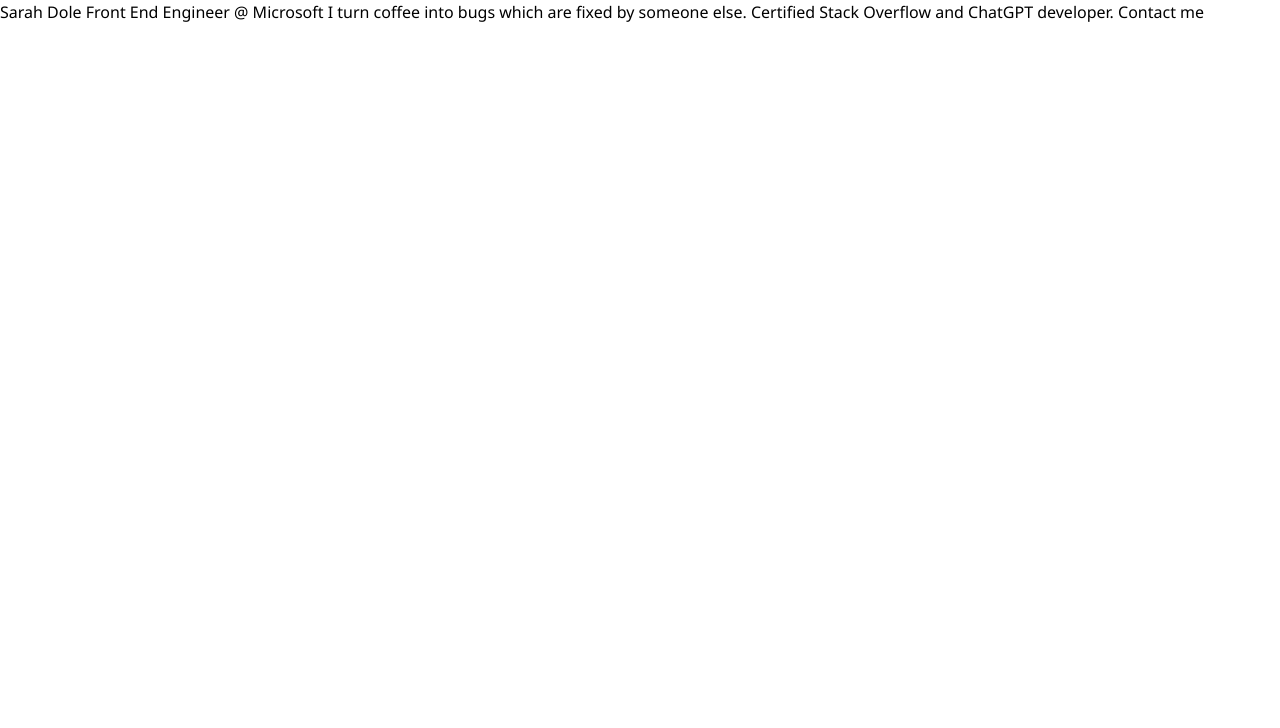
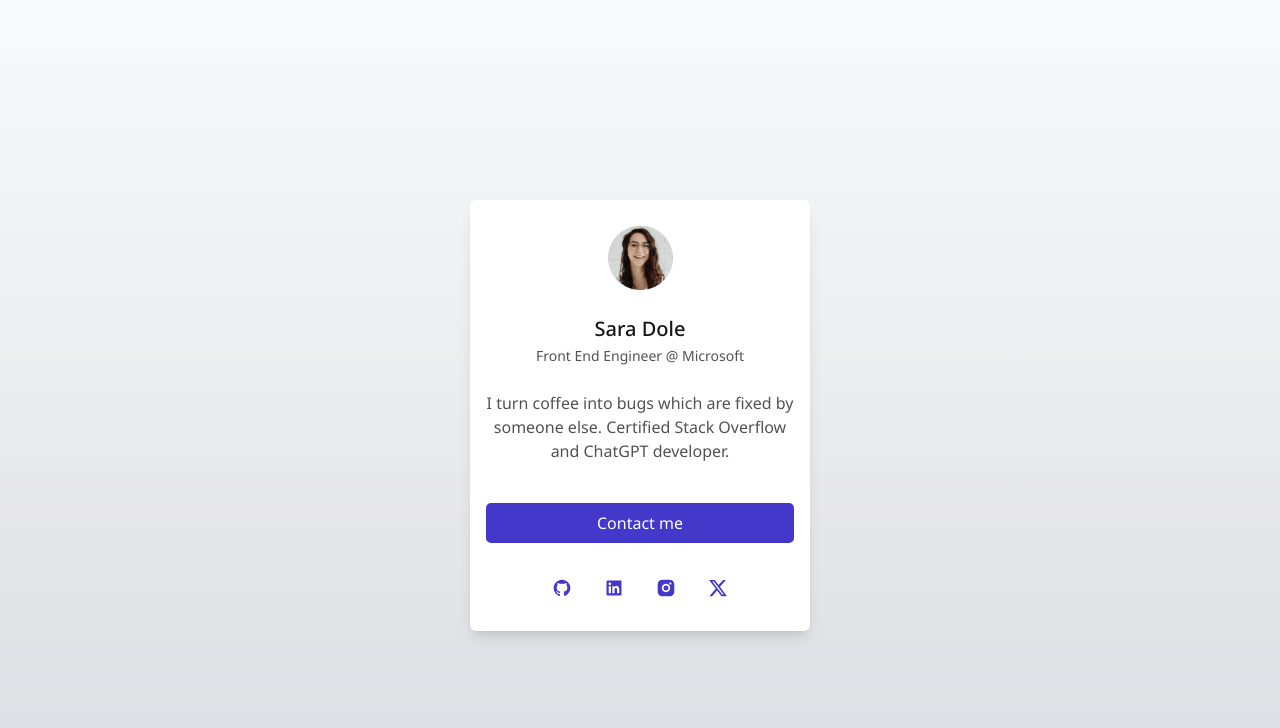
Before and after one commit to Mhdez221993/profile-card, a plain HTML site: page index.html in a window 1280 px wide. Drawn offline with nearby package versions, Linux system fonts and the light colour scheme.

Commit message:
Add card structure and style with Tailwin

```diff
--- a/index.html
+++ b/index.html
@@ -16,12 +16,29 @@
 
     <link rel="icon" href="img/favicon.ico" sizes="any" />
   </head>
-  <body>
-    <h1>
-      Sarah Dole Front End Engineer @ Microsoft I turn coffee into bugs which
-      are fixed by someone else. Certified Stack Overflow and ChatGPT developer.
-      Contact me
-    </h1>
+  <body style="background-color: #D2D6DB; background-image: linear-gradient(#f9fafb, #d2d6db);">
+    <article class="flex flex-col justify-center items-center text-center w-[340px] mx-auto mt-[200px] bg-white pt-[25px] px-4 rounded-md shadow-lg pb-[33px]">
+        <img src="./img/profile.png" alt="Sara Dole" class="w-[65px] h-[65px] mb-[25px]" />
+        <h2 class="text-neutral-900 text-xl font-medium mb-[3px]">Sara Dole</h2>
+        <h5 class="mb-[25px] text-neutral-600 text-sm">Front End Engineer @ Microsoft</h5>
+        <p class="mb-[40px] text-neutral-600">I turn coffee into bugs which are fixed by someone else. Certified Stack Overflow and ChatGPT developer.</p>
+        <button class="w-[100%] bg-indigo-700 mb-[35px] text-white p-2 rounded-[5px]">Contact me</button>
+        <section class="flex justify-center align-center space-x-8">
+          <a href="#">
+            <img src="./img/github-fill.svg" alt="GitHub" />
+          </a>
+          <a href="#">
+            <img src="./img/linkedin-box-fill.svg" alt="LinkedIn" />
+          </a>
+          <a href="">
+            <img src="./img/instagram-fill.svg" alt="Instagram" />
+          </a>
+          <a href="">
+            <img src="./img/twitter-x-fill.svg" alt="X">
+          </a>
+        </section>
+    </article>
+
     <script src="js/index.js"></script>
   </body>
 </html>
```
